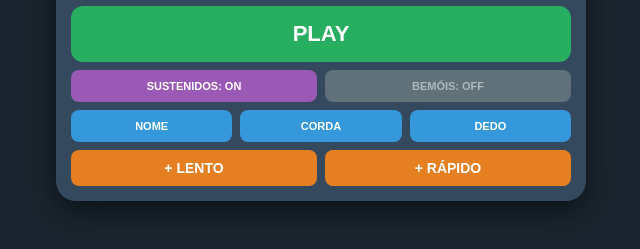
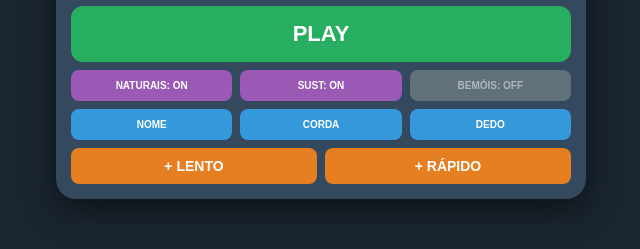
Before and after one commit to ysday/Violao, a plain HTML site: page index.html in a window 1280 px wide. Both pictures are taken after a click on the button "BEMÓIS: ON". Shown: the part 419-668 px from the top of the page, without its empty margins (319-959 px from the left). Drawn offline with Linux system fonts and the light colour scheme.

Commit message:
Index.html

```diff
--- a/index.html
+++ b/index.html
@@ -3,8 +3,8 @@
 <head>
     <meta charset="UTF-8">
     <meta name="viewport" content="width=device-width, initial-scale=1.0">
-    <title>Treino Violão Pro - Layout Final</title>
-    <link rel="icon" type="image/png" href="https://icons8.com.br/icon/OQdkVuSCiLFb/guitar">
+    <title>Treino Violão Pro - Filtro Total</title>
+    <link rel="icon" type="image/png" href="https://cdn-icons-png.flaticon.com/512/3815/3815638.png">
     <link rel="apple-touch-icon" href="https://cdn-icons-png.flaticon.com/512/3815/3815638.png">
     <meta name="theme-color" content="#1a252f">
 
@@ -30,16 +30,15 @@
         #info-dedo { font-size: 26px; font-weight: bold; color: #f1c40f; margin-top: 45px; min-height: 30px; }
         h1 { font-size: 40px; margin: 10px 0; color: #f1c40f; min-height: 50px; }
 
-        /* ORGANIZAÇÃO DOS BOTÕES SEM "BURACOS" */
         .controles { display: flex; flex-direction: column; gap: 8px; width: 100%; }
 
         .btn-main { font-size: 22px; background: #27ae60; padding: 15px; border-radius: 12px; border: none; color: white; font-weight: bold; text-transform: uppercase; }
         .btn-pause { background: #e74c3c !important; }
 
-        .linha-botoes { display: grid; grid-template-columns: 1fr 1fr; gap: 8px; }
         .linha-botoes-3 { display: grid; grid-template-columns: 1fr 1fr 1fr; gap: 8px; }
+        .linha-botoes-2 { display: grid; grid-template-columns: 1fr 1fr; gap: 8px; }
 
-        button { padding: 10px; font-size: 11px; cursor: pointer; border-radius: 8px; border: none; color: white; font-weight: bold; text-transform: uppercase; }
+        button { padding: 10px; font-size: 10px; cursor: pointer; border-radius: 8px; border: none; color: white; font-weight: bold; text-transform: uppercase; }
 
         .btn-filter { background: #9b59b6; }
         .btn-off { background: #7f8c8d; opacity: 0.6; }
@@ -71,8 +70,9 @@
         <div class="controles">
             <button id="btnPlayPause" class="btn-main" onclick="togglePlay()">PLAY</button>
 
-            <div class="linha-botoes">
-                <button id="f-sust" class="btn-filter" onclick="toggleFiltro('sust')">Sustenidos: ON</button>
+            <div class="linha-botoes-3">
+                <button id="f-nat" class="btn-filter" onclick="toggleFiltro('nat')">Naturais: ON</button>
+                <button id="f-sust" class="btn-filter" onclick="toggleFiltro('sust')">Sust: ON</button>
                 <button id="f-bemol" class="btn-filter" onclick="toggleFiltro('bemol')">Bemóis: ON</button>
             </div>
 
@@ -82,7 +82,7 @@
                 <button class="btn-toggle" onclick="toggleVis('info-dedo', this, 'DEDO')">DEDO</button>
             </div>
 
-            <div class="linha-botoes">
+            <div class="linha-botoes-2">
                 <button class="btn-vel" onclick="mudarVelocidade(500)">+ Lento</button>
                 <button class="btn-vel" onclick="mudarVelocidade(-500)">+ Rápido</button>
             </div>
@@ -91,7 +91,6 @@
 
     <script>
         const listaOriginal = [
-            // IDA (29 notas - Sustenidos)
             { n: "Mi (E)", c: "6ª", d: "0", p: 230, a: "", t: [1,2,3] },
             { n: "Fá (F)", c: "6ª", d: "1", p: 215, a: "", t: [1,2,3] },
             { n: "Fá# (F#)", c: "6ª", d: "2", p: 215, a: "#", t: [1,2,3] },
@@ -121,7 +120,6 @@
             { n: "Fá# (F#)", c: "1ª", d: "2", p: 5, a: "#", t: [] },
             { n: "Sol (G)", c: "1ª", d: "3", p: -10, a: "", t: [] },
             { n: "Sol# (G#)", c: "1ª", d: "4", p: -10, a: "#", t: [] },
-            // VOLTA (28 notas)
             { n: "Sol (G)", c: "1ª", d: "3", p: -10, a: "", t: [] },
             { n: "Sol♭ (Gb)", c: "1ª", d: "2", p: 5, a: "b", t: [] },
             { n: "Fá (F)", c: "1ª", d: "1", p: 5, a: "", t: [] },
@@ -156,11 +154,13 @@
         let tempo = 3000;
         let intervalo = null;
         let contadorGlobal = 0;
+        let useNat = true;
         let useSust = true;
         let useBemol = true;
 
         function atualizarBaralho() {
             let filtrado = listaOriginal.filter(nota => {
+                if (nota.a === "" && !useNat) return false;
                 if (nota.a === "#" && !useSust) return false;
                 if (nota.a === "b" && !useBemol) return false;
                 return true;
@@ -171,9 +171,13 @@
         }
 
         function toggleFiltro(tipo) {
-            if (tipo === 'sust') {
+            if (tipo === 'nat') {
+                useNat = !useNat;
+                document.getElementById("f-nat").innerText = "Nat: " + (useNat ? "ON" : "OFF");
+                document.getElementById("f-nat").classList.toggle("btn-off", !useNat);
+            } else if (tipo === 'sust') {
                 useSust = !useSust;
-                document.getElementById("f-sust").innerText = "Sustenidos: " + (useSust ? "ON" : "OFF");
+                document.getElementById("f-sust").innerText = "Sust: " + (useSust ? "ON" : "OFF");
                 document.getElementById("f-sust").classList.toggle("btn-off", !useSust);
             } else {
                 useBemol = !useBemol;
```
